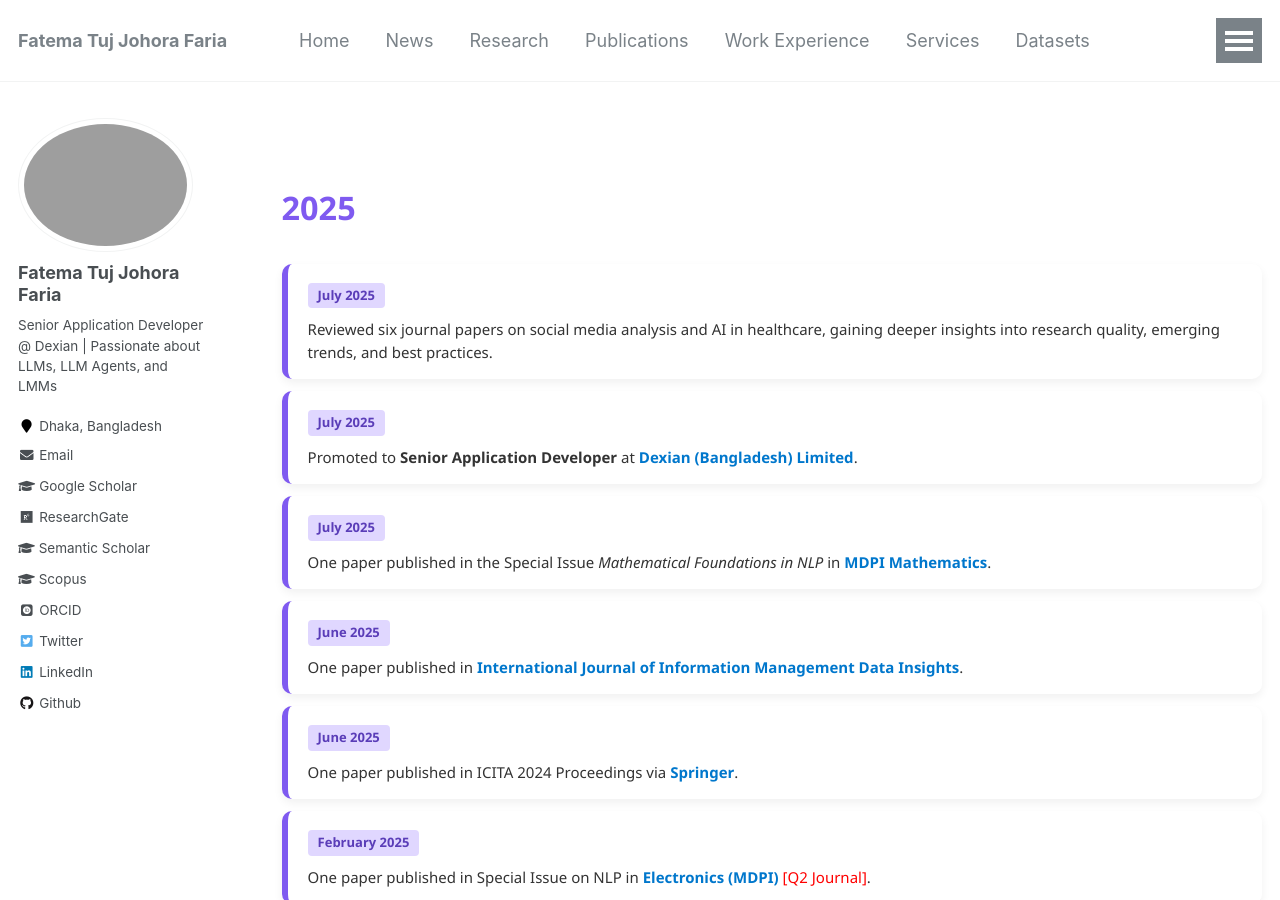
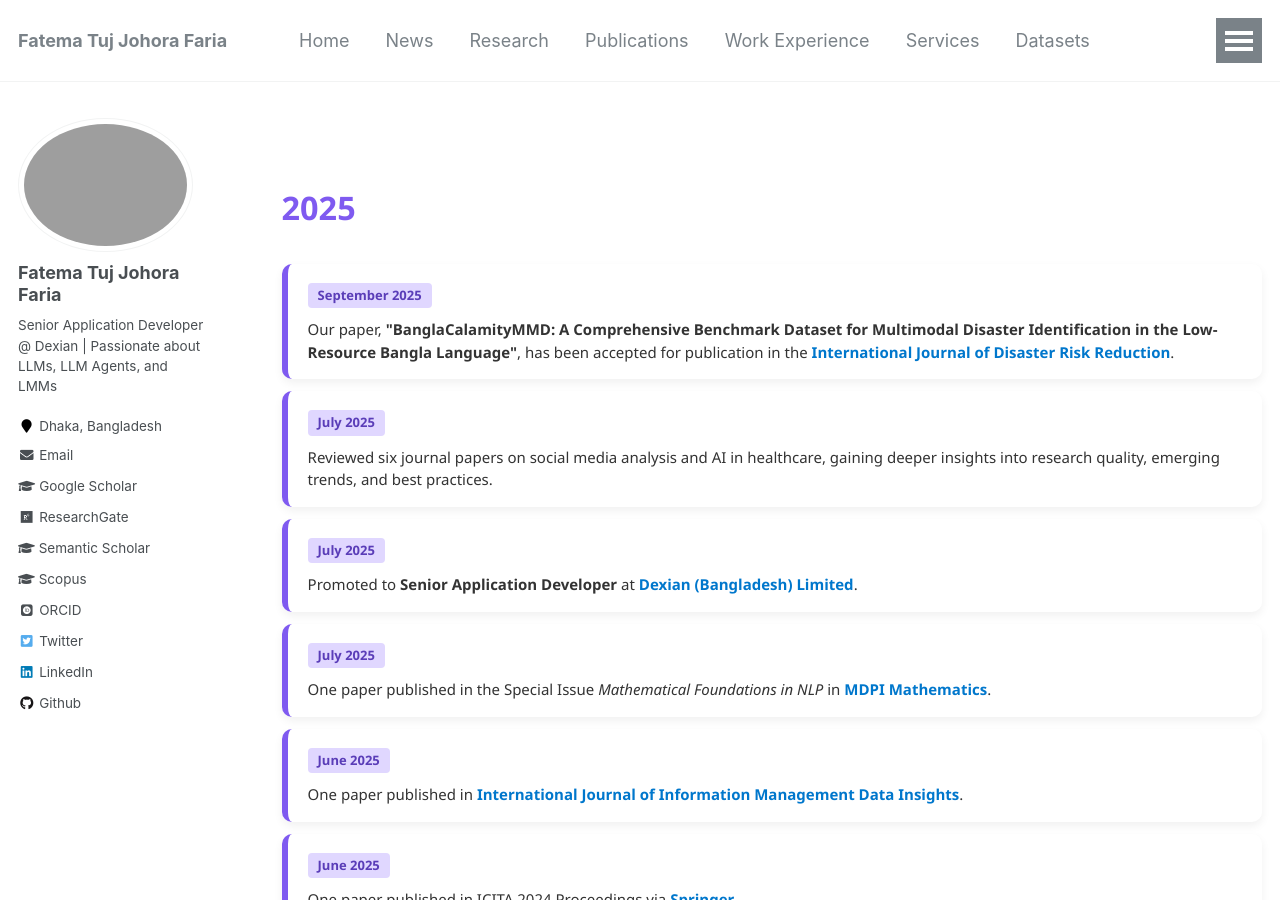
Before and after one commit to fatemafaria142/fatemafaria142.github.io, a Jekyll site: the page built from _pages/news.md, in a window 1280 px wide and 900 px high. Built offline with Jekyll 4.4.1, drawn with Linux system fonts in a browser that asks for light colours; some web fonts are replaced.

Commit message:
Update CV

```diff
--- a/_pages/news.md
+++ b/_pages/news.md
@@ -88,6 +88,12 @@
 
 <!-- 2025 -->
 <div class="year-header" style="color:#7f5af0;">2025</div>
+<div class="news-card y2025">
+  <div class="news-date">September 2025</div>
+  <div class="news-desc">
+    Our paper, <strong>"BanglaCalamityMMD: A Comprehensive Benchmark Dataset for Multimodal Disaster Identification in the Low-Resource Bangla Language"</strong>, has been accepted for publication in the <a class="news-link" href="https://www.sciencedirect.com/journal/international-journal-of-disaster-risk-reduction" target="_blank">International Journal of Disaster Risk Reduction</a>.
+  </div>
+</div>
 
 <div class="news-card y2025">
   <div class="news-date">July 2025</div>
```
Also changed, not shown: 1 other file.
